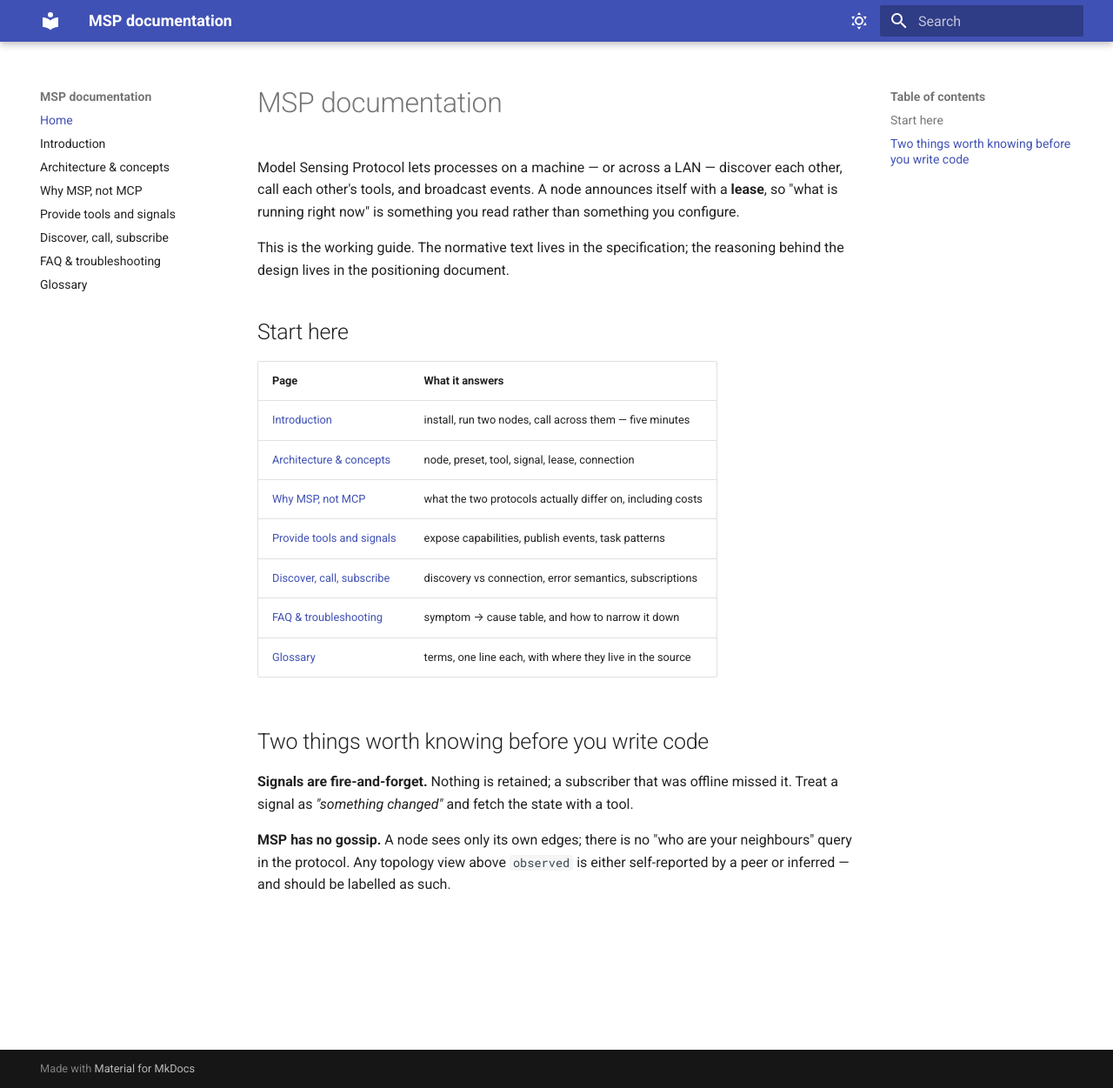
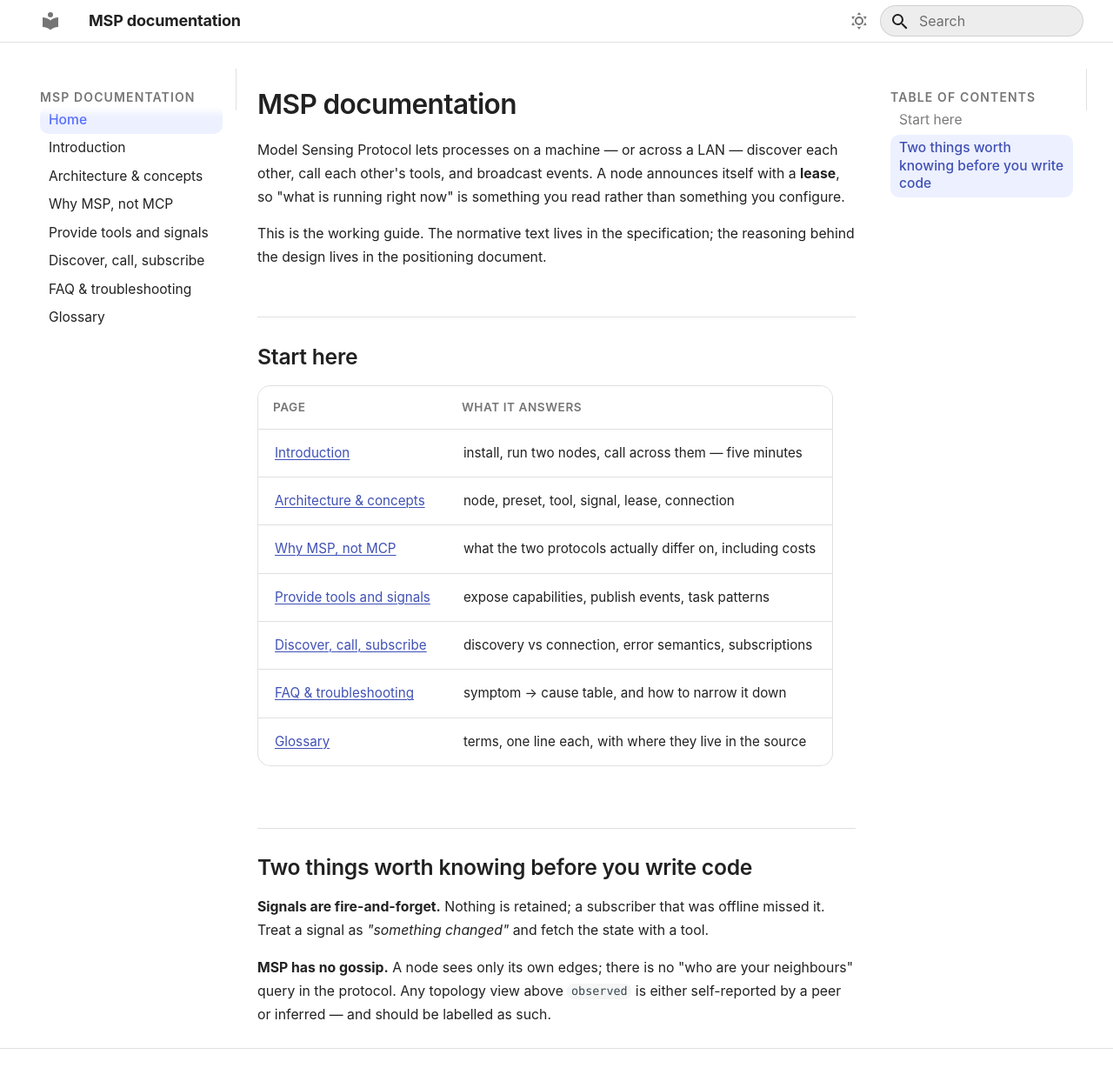
Before and after one commit to ModelSensingProtocol/msp-site, an MkDocs documentation site: the page built from docs/index.md, in a window 1280 px wide and 1251 px high. Shown: the whole window at 87% size. Built offline with MkDocs 1.6.1 and Material for MkDocs 9.7.7, drawn with Linux system fonts in a browser that asks for light colours.

Commit message:
style(docs): 换成 MCP 站点那套观感（stone 暖灰 + Inter + 细边）
之前是 Material 默认的靛蓝主题，跟 modelcontextprotocol.io 差得明显。这轮改的是
实测参数，不是凭印象——从他们 CSS 里抠的：

  字体  Inter（正文）/ paperMono（代码）
  色板  Tailwind stone：#fafaf9 底、#f5f5f4 块、#e7e5e4 边、
        #78716c 次要、#292524 正文、#1c1917 标题
  强调  #2563eb / #3b82f6
  圆角  12px（--rounded-xl）
  细节  antialiased、几乎无阴影

额外：关掉 Google Fonts（theme.font: false），用系统 Inter 回退，
离线打开也不会退化成衬线体。

截了图核对（本地 8901，Edge 无头）：白底、细边、右侧 TOC、胶囊搜索框、
代码块 12px 圆角 + 复制按钮、侧栏选中项淡蓝底——与 MCP 文档页一致。

```diff
--- /dev/null
+++ b/docs/stylesheets/extra.css
@@ -0,0 +1,209 @@
+/* 让 MkDocs Material 接近 modelcontextprotocol.io 的观感。
+ *
+ * 那套观感的实际参数（从他们的 CSS 里抠出来的，不是凭印象）：
+ *   字体   Inter（正文）+ paperMono（代码）
+ *   色板   Tailwind 的 stone 暖灰：#fafaf9 底 / #f5f5f4 块 / #e7e5e4 边 /
+ *          #78716c 次要文字 / #292524 正文 / #1c1917 标题
+ *   强调   #2563eb → #3b82f6（链接、选中态）
+ *   圆角   12px（--rounded-xl）；胶囊用 full
+ *   细节   细边框、几乎无阴影、antialiased
+ */
+
+:root {
+  --md-text-font: "Inter", -apple-system, BlinkMacSystemFont, "Segoe UI", system-ui, sans-serif;
+  --md-code-font: "JetBrains Mono", "paperMono", ui-monospace, SFMono-Regular, Menlo, Consolas, monospace;
+
+  --md-default-bg-color: #fafaf9;
+  --md-default-fg-color: #292524;
+  --md-default-fg-color--light: #78716c;
+  --md-default-fg-color--lighter: #a8a29e;
+  --md-default-fg-color--lightest: #d6d3d1;
+
+  --md-primary-fg-color: #fafaf9;
+  --md-primary-fg-color--light: #f5f5f4;
+  --md-primary-fg-color--dark: #e7e5e4;
+  --md-primary-bg-color: #1c1917;
+
+  --md-accent-fg-color: #2563eb;
+  --md-accent-fg-color--transparent: #2563eb1a;
+
+  --md-typeset-color: #292524;
+  --md-typeset-a-color: #2563eb;
+  --md-code-bg-color: #f5f5f4;
+  --md-code-fg-color: #292524;
+  --md-typeset-table-color: #e7e5e4;
+}
+
+[data-md-color-scheme="slate"] {
+  --md-default-bg-color: #0c0a09;
+  --md-default-fg-color: #e7e5e4;
+  --md-default-fg-color--light: #a8a29e;
+  --md-default-fg-color--lighter: #78716c;
+  --md-default-fg-color--lightest: #292524;
+
+  --md-primary-fg-color: #0c0a09;
+  --md-primary-fg-color--light: #1c1917;
+  --md-primary-fg-color--dark: #292524;
+  --md-primary-bg-color: #e7e5e4;
+
+  --md-accent-fg-color: #3b82f6;
+  --md-typeset-color: #e7e5e4;
+  --md-typeset-a-color: #3b82f6;
+  --md-code-bg-color: #1c1917;
+  --md-code-fg-color: #e7e5e4;
+  --md-typeset-table-color: #292524;
+}
+
+body {
+  -webkit-font-smoothing: antialiased;
+  -moz-osx-font-smoothing: grayscale;
+}
+
+/* 顶栏：白底 + 一条细边，而不是 Material 默认的整块主色 */
+.md-header {
+  background-color: var(--md-default-bg-color);
+  color: var(--md-default-fg-color);
+  border-bottom: 1px solid var(--md-typeset-table-color);
+  box-shadow: none;
+}
+
+.md-header__title,
+.md-header__topic {
+  font-weight: 600;
+  letter-spacing: -0.01em;
+}
+
+.md-header__button {
+  color: var(--md-default-fg-color--light);
+}
+
+.md-tabs {
+  background-color: var(--md-default-bg-color);
+  color: var(--md-default-fg-color);
+  border-bottom: 1px solid var(--md-typeset-table-color);
+}
+
+/* 侧栏：无底色，分组标题用小型大写，选中项一块淡底 */
+.md-nav__title {
+  background-color: transparent;
+  color: var(--md-default-fg-color--light);
+  font-size: 0.7rem;
+  font-weight: 600;
+  letter-spacing: 0.08em;
+  text-transform: uppercase;
+}
+
+.md-nav__link {
+  font-size: 0.78rem;
+  padding: 0.28rem 0.5rem;
+  border-radius: 0.5rem;
+  margin: 0.05rem 0;
+}
+
+.md-nav__link:hover {
+  background-color: var(--md-primary-fg-color--light);
+  color: var(--md-default-fg-color);
+}
+
+.md-nav__link--active,
+.md-nav__item--active > .md-nav__link,
+.md-nav__link:focus {
+  color: var(--md-accent-fg-color);
+  background-color: var(--md-accent-fg-color--transparent);
+  font-weight: 500;
+}
+
+.md-sidebar {
+  border-right: 1px solid var(--md-typeset-table-color);
+}
+
+/* 正文排版：更紧的字距与更轻的分隔线 */
+.md-typeset {
+  font-size: 0.79rem;
+  line-height: 1.7;
+}
+
+.md-typeset h1 {
+  font-weight: 600;
+  letter-spacing: -0.02em;
+  color: var(--md-default-fg-color);
+  margin-bottom: 1rem;
+}
+
+.md-typeset h2 {
+  font-weight: 600;
+  letter-spacing: -0.01em;
+  color: var(--md-default-fg-color);
+  margin-top: 2.2em;
+  padding-top: 1.1em;
+  border-top: 1px solid var(--md-typeset-table-color);
+}
+
+.md-typeset h3 {
+  font-weight: 600;
+  color: var(--md-default-fg-color);
+}
+
+.md-typeset a {
+  text-decoration: underline;
+  text-decoration-thickness: 1px;
+  text-underline-offset: 2px;
+}
+
+/* 代码块：浅底 + 细边 + 12px 圆角 */
+.md-typeset pre > code,
+.md-typeset .highlight code {
+  border-radius: 0.75rem;
+}
+
+.md-typeset .highlight,
+.md-typeset pre {
+  border-radius: 0.75rem;
+  border: 1px solid var(--md-typeset-table-color);
+}
+
+.md-typeset code {
+  border-radius: 0.35rem;
+  padding: 0.1em 0.35em;
+}
+
+/* 表格：只有横线，表头小号大写字距 */
+.md-typeset table:not([class]) {
+  border: 1px solid var(--md-typeset-table-color);
+  border-radius: 0.75rem;
+  overflow: hidden;
+  font-size: 0.76rem;
+}
+
+.md-typeset table:not([class]) th {
+  background-color: var(--md-primary-fg-color--light);
+  color: var(--md-default-fg-color--light);
+  font-size: 0.68rem;
+  font-weight: 600;
+  letter-spacing: 0.04em;
+  text-transform: uppercase;
+}
+
+/* 引用块：左侧一条细线，不用大色块 */
+.md-typeset blockquote {
+  border-left: 2px solid var(--md-typeset-table-color);
+  color: var(--md-default-fg-color--light);
+  padding-left: 1rem;
+}
+
+/* 页脚导航（上一页/下一页）用卡片感 */
+.md-footer {
+  background-color: var(--md-default-bg-color);
+  border-top: 1px solid var(--md-typeset-table-color);
+}
+
+.md-footer-meta {
+  background-color: var(--md-primary-fg-color--light);
+}
+
+/* 搜索框：细边胶囊 */
+.md-search__form {
+  border-radius: 999px;
+  background-color: var(--md-primary-fg-color--light);
+  border: 1px solid var(--md-typeset-table-color);
+}
--- a/mkdocs.yml
+++ b/mkdocs.yml
@@ -7,6 +7,7 @@ site_dir: _docs
 theme:
   name: material
   language: en
+  font: false            # 不拉 Google Fonts：用系统 Inter 回退，离线也正常
   features:
     - navigation.instant
     - navigation.tracking
@@ -19,14 +20,14 @@ theme:
   palette:
     - media: "(prefers-color-scheme: light)"
       scheme: default
-      primary: indigo
+      primary: white
       accent: indigo
       toggle:
         icon: material/weather-sunny
         name: Switch to dark
     - media: "(prefers-color-scheme: dark)"
       scheme: slate
-      primary: indigo
+      primary: black
       accent: indigo
       toggle:
         icon: material/weather-night
@@ -60,3 +61,6 @@ markdown_extensions:
   - pymdownx.tabbed:
       alternate_style: true
   - pymdownx.smartsymbols
+
+extra_css:
+  - stylesheets/extra.css
```
